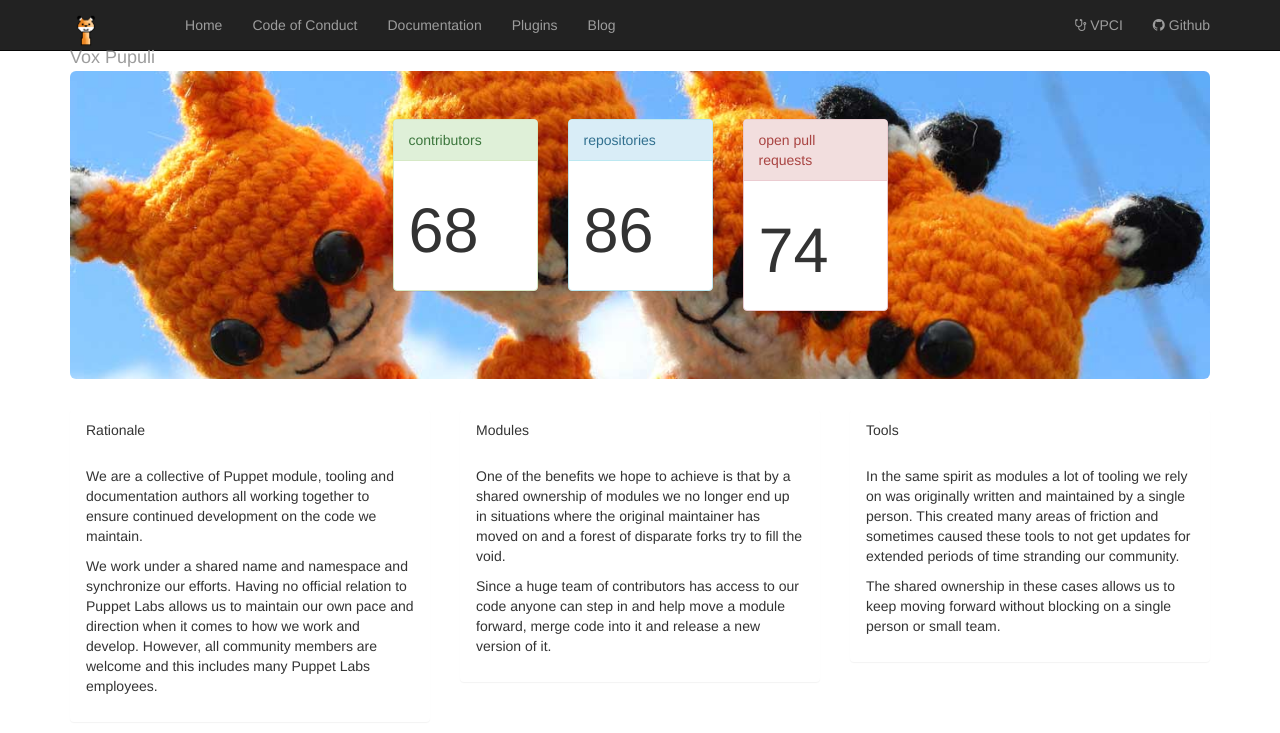
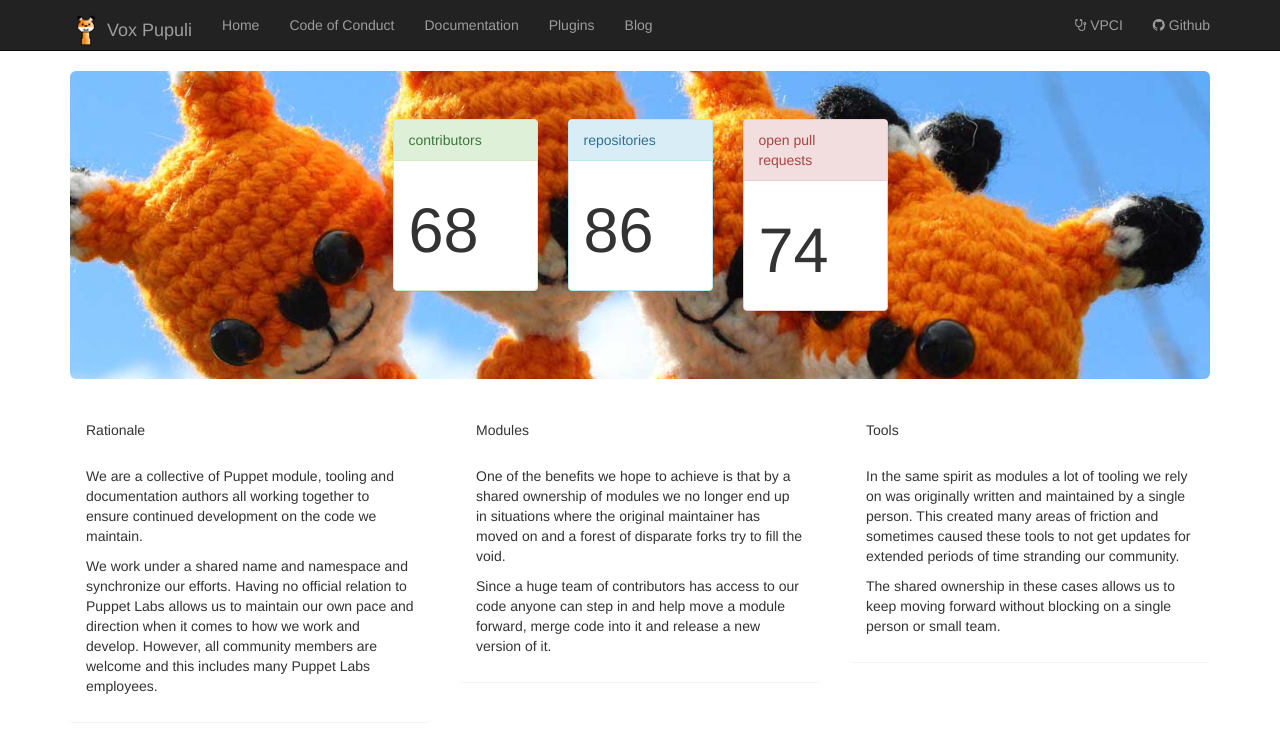
Before and after one commit to voxpupuli/voxpupuli.github.io, a Jekyll site: the page built from index.html, in a window 1280 px wide. Shown: the top 733 px of the page. Built offline with Jekyll 4.4.1, drawn with Linux system fonts in a browser that asks for light colours; nearby versions of some CDN libraries.

Commit message:
style(nav): fixed up logo positioning

```diff
--- a/static/css/syntax.css
+++ b/static/css/syntax.css
@@ -78,7 +78,7 @@
 
 .logo {
   max-width: 32px;
-  display: inline-block;
+  display: inline-block!important;
 }
 
 .voxpupuli-intro {
```
